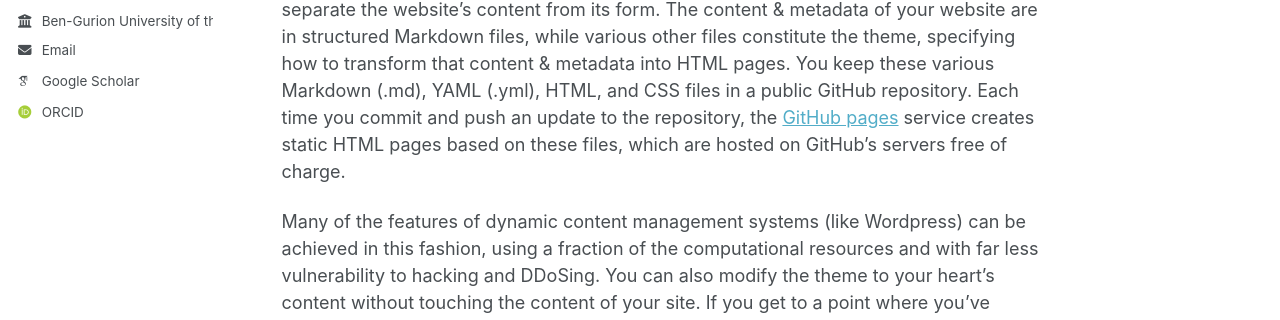
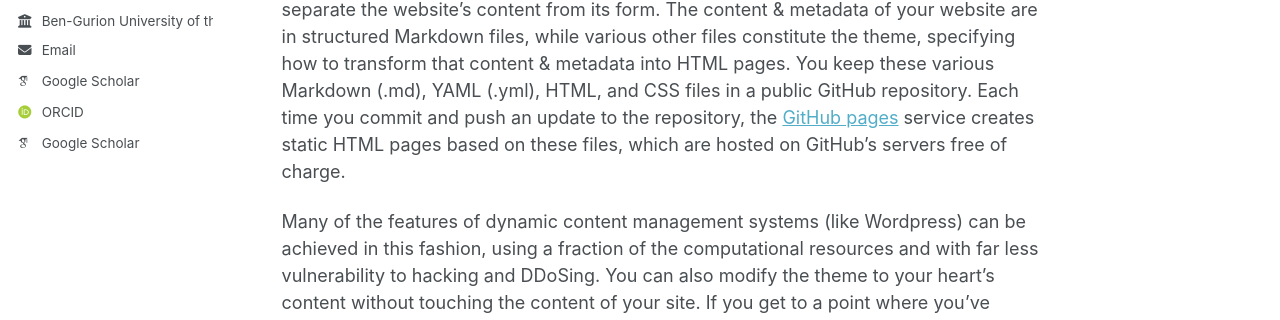
Before and after one commit to IdanShabat/idanshabat.github.io, a Jekyll site: the page built from _pages/about.md, in a window 1280 px wide. Shown: the part 375-695 px from the top of the page. Built offline with Jekyll 4.4.1, drawn with Linux system fonts in a browser that asks for light colours; some web fonts are replaced; a script that is not in the unit is left out.

Commit message:
Update author-profile.html

```diff
--- a/_includes/author-profile.html
+++ b/_includes/author-profile.html
@@ -67,6 +67,9 @@
       {% endif %}
       {% if author.inspire-hep %}
         <li><a href="{{ author.inspire-hep }}"><i class="ai ai-inspire ai-fw icon-pad-right"></i>INSPIRE-HEP</a></li>
+      {% endif %}
+      {% if author.dblp %}
+        <li><a href="{{ author.googlescholar }}"><i class="ai ai-google-scholar ai-fw icon-pad-right"></i>Google Scholar</a></li>
       {% endif %}
 
       <!-- Font Awesome icons / Repositories and software development -->
```
